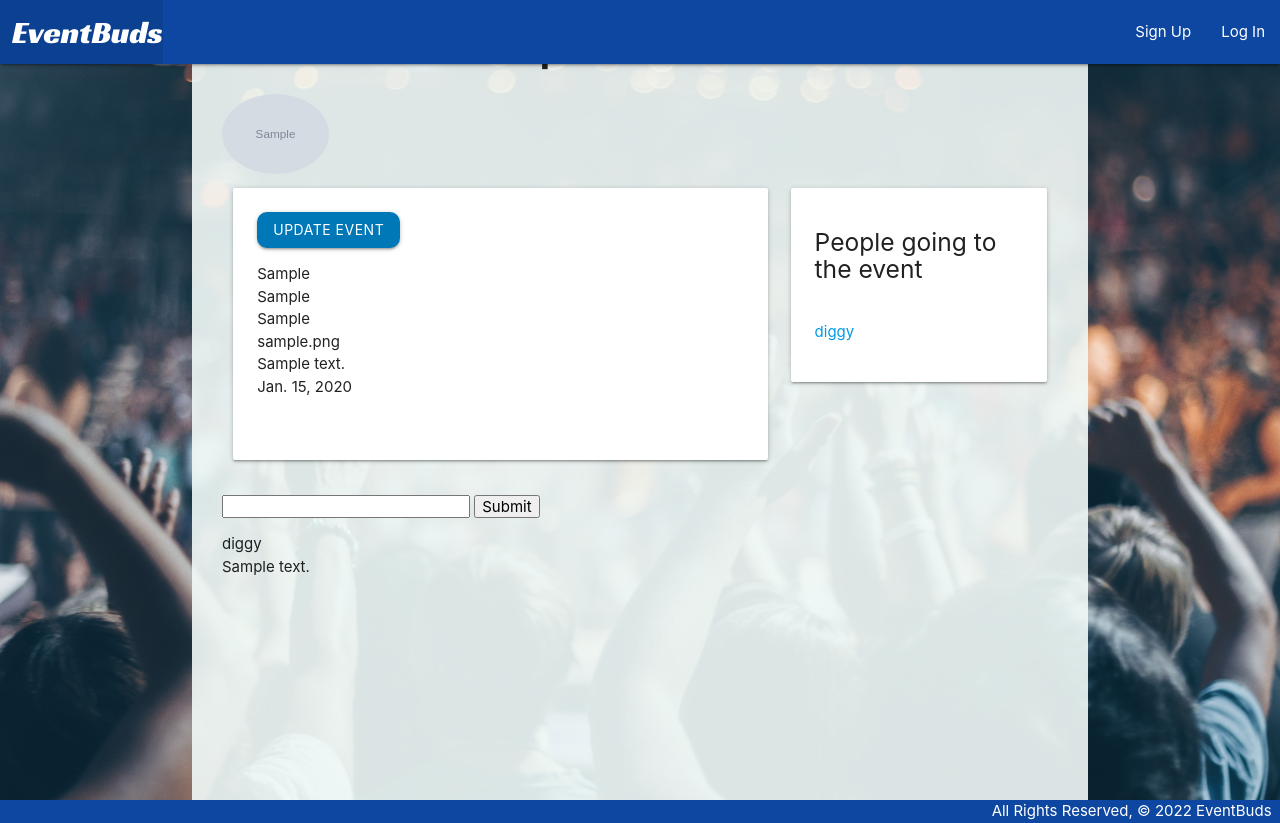
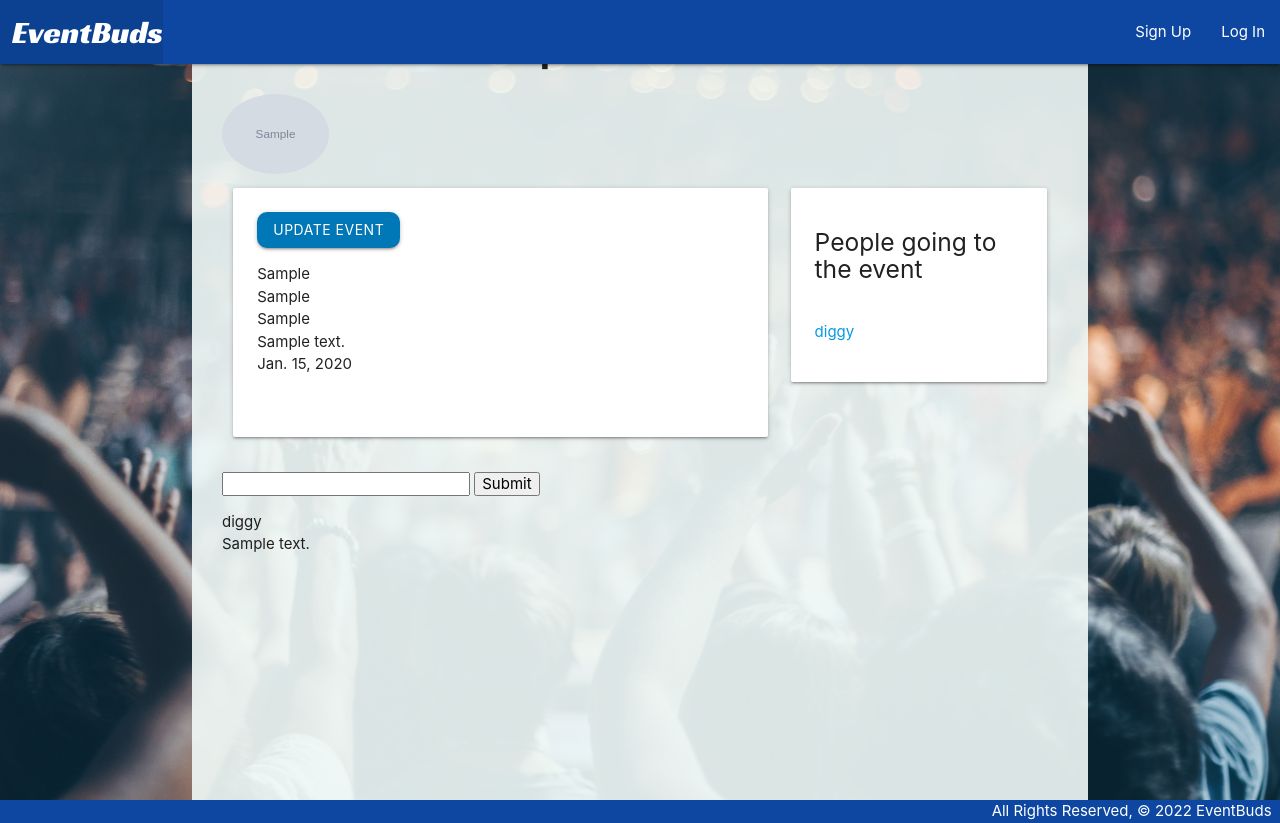
Before and after one commit to diggy63/eventbuds, a Django app: page /events/1/1 in a window 1280 px wide. Run offline with Django 4.2, Linux system fonts and the light colour scheme; data comes from the database, SQL or seed files in the repository; tables that the repository leaves empty hold one stand-in row (values such as "Sample post"); grey boxes marked "Sample" are stand-in pictures; some libraries are stand-ins or nearby versions.

Commit message:
css and more styling done

```diff
--- a/main_app/static/css/style.css
+++ b/main_app/static/css/style.css
@@ -69,6 +69,7 @@ body {
     background-color: rgba(241,250,248, 0.9);
     height: 100vh;
     padding: 0 30px 0 30px;
+    overflow: auto;
 
   }
 
--- a/main_app/templates/events/detail.html
+++ b/main_app/templates/events/detail.html
@@ -13,7 +13,6 @@
   <li>{{ event.event_type }}</li>
   <li>{{ event.location }}</li>
   <li>{{ event.artist }}</li>
-  <li>{{ event.image }}</li>
   <li>{{ event.description}}</li>
   <li>{{ event.date }}</li>
   <li>{{ event.url_ticketmaster }}</li>
```
